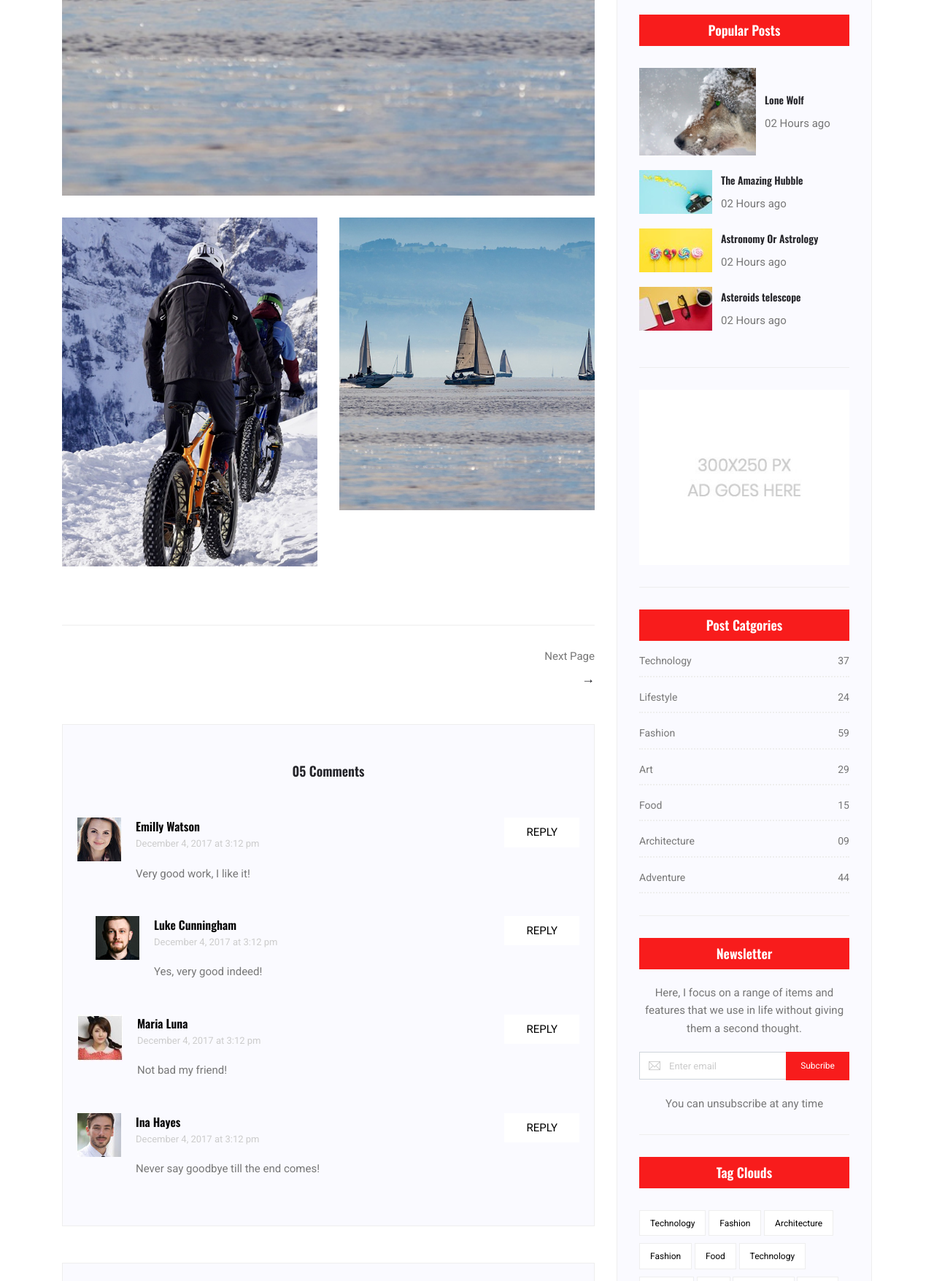
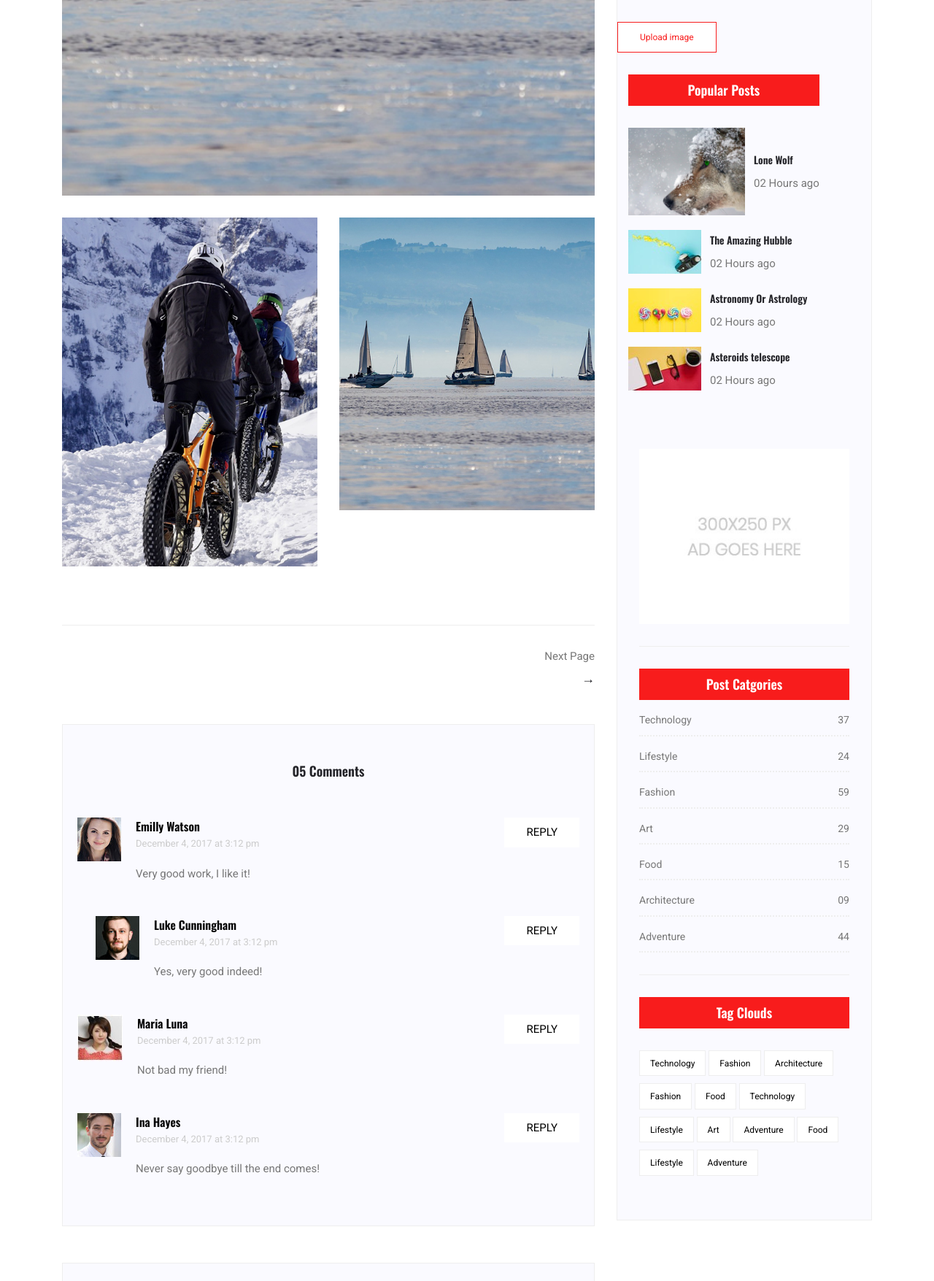
Before and after one commit to MiguelAFuentesR/PrisChrome, a plain HTML site: page profile.html in a window 1280 px wide. Shown: the part 800-2555 px from the top of the page at 73% size. Drawn offline with nearby package versions, Linux system fonts and the light colour scheme; some packages are replaced by stand-ins of ours.

Commit message:
Added upload button to profile page

```diff
--- a/profile.html
+++ b/profile.html
@@ -67,7 +67,7 @@
                   <li><a href="blog-single.html">Blog Single</a></li>
                 </ul>
               </li>
-			  <li class="Profile"><a href="blog-single.html">Profile</a>
+			  <li class="Profile"><a href="profile.html">Profile</a>
 			  </li>
 			  <button class="open-button" onclick="openForm()">Login</button></li>
 			  <div class="form-popup" id="myForm">
@@ -282,27 +282,20 @@
 								I love travelling and capturing the moments through my camera.
 							</p>
 						</div>
+						<div class="button-group-area mt-10">
+							<a href="upload.html" class="genric-btn primary-border">Upload image</a>
+						</div>
+
+					<div class="row">
 						<div class="single-sidebar-widget popular-post-widget">
 							<h4 class="popular-title">Popular Posts</h4>
 							<div class="popular-post-list">
 								<div class="single-post-list d-flex flex-row align-items-center">
 									<div class="thumb">
-										<img class="img-fluid" src="img/work/w1.jpg" alt="" style="width: 160px;">
+										<img class="img-fluid" src="img/work/w1.jpg" alt="" style="width: 160px;" >
 									</div>
 									<div class="details">
-<!-- BEGIN: ed8c6549bwf9 -->
-<a href="#" data-toggle="modal" data-target="#imageModal"><h6>Lone Wolf</h6></a>
-<!-- END: ed8c6549bwf9 -->
-<!-- Modal -->
-<div class="modal fade" id="imageModal" tabindex="-1" role="dialog" aria-labelledby="imageModalLabel" aria-hidden="true">
-  <div class="modal-dialog" role="document">
-    <div class="modal-content">
-      <div class="modal-body">
-        <img class="img-fluid" src="img/work/w1.jpg" alt="">
-      </div>
-    </div>
-  </div>
-</div>
+										<a href="profile.html"><h6>Lone Wolf</h6></a>
 										<p>02 Hours ago</p>
 									</div>
 								</div>
@@ -335,9 +328,11 @@
 								</div>
 							</div>
 						</div>
+					</div>
 						<div class="single-sidebar-widget ads-widget">
 							<a href="#"><img class="img-fluid" src="img/blog/ads-banner.jpg" alt=""></a>
 						</div>
+
 						<div class="single-sidebar-widget post-category-widget">
 							<h4 class="category-title">Post Catgories</h4>
 							<ul class="cat-list">
@@ -385,28 +380,7 @@
 								</li>
 							</ul>
 						</div>
-						<div class="single-sidebar-widget newsletter-widget">
-							<h4 class="newsletter-title">Newsletter</h4>
-							<p>
-								Here, I focus on a range of items and features that we use in life without giving them a second thought.
-							</p>
-							<div class="form-group d-flex flex-row">
-								<div class="col-autos">
-									<div class="input-group">
-										<div class="input-group-prepend">
-											<div class="input-group-text"><i class="ti-email" aria-hidden="true"></i>
-											</div>
-										</div>
-										<input type="text" class="form-control" id="inlineFormInputGroup" placeholder="Enter email" onfocus="this.placeholder = ''"
-										 onblur="this.placeholder = 'Enter email'">
-									</div>
-								</div>
-								<a href="#" class="bbtns">Subcribe</a>
-							</div>
-							<p class="text-bottom">
-								You can unsubscribe at any time
-							</p>
-						</div>
+
 						<div class="single-sidebar-widget tag-cloud-widget">
 							<h4 class="tagcloud-title">Tag Clouds</h4>
 							<ul>
```
